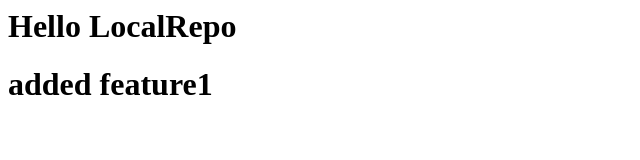
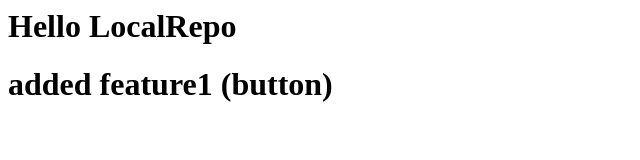
Before and after one commit to Itachi092/LocalRepo, a plain HTML site: page index.html in a window 1280 px wide. Shown: the whole page, without its empty margins (0-640 px from the left). Drawn offline with Linux system fonts and the light colour scheme.

```diff
--- a/index.html
+++ b/index.html
@@ -1,2 +1,2 @@
 <h1>Hello LocalRepo</h1>
-<h1>added feature1</h1>
+<h1>added feature1 (button)</h1>
```
